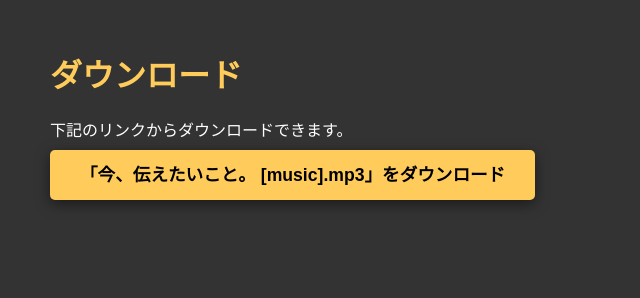
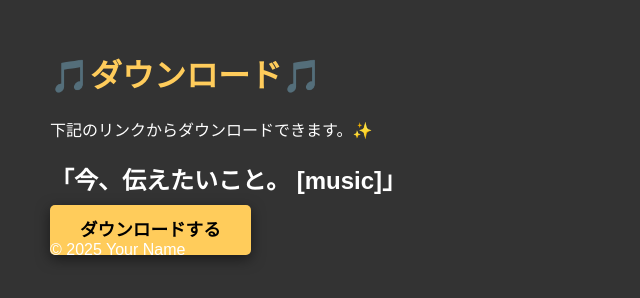
Before and after one commit to 0014des/music-download-site2, a plain HTML site: page index.html in a window 1280 px wide. Shown: the whole page, without its empty margins (0-640 px from the left). Drawn offline with Linux system fonts and the light colour scheme.

Commit message:
Update index.html

```diff
--- a/index.html
+++ b/index.html
@@ -7,11 +7,18 @@
   <meta name="author" content="あなたのお名前">
   <meta name="viewport" content="width=device-width,initial-scale=1">
   <link rel="stylesheet" href="style.css">
+  <link href='https://fonts.googleapis.com/css?family=Roboto+Slab' rel='stylesheet'>
   <title>ダウンロード</title>
 </head>
 <body>
-  <h1>ダウンロード</h1>
-  <p>下記のリンクからダウンロードできます。</p>
-  <a class="download-button" href="今、伝えたいこと。 [music].mp3" download>「今、伝えたいこと。 [music].mp3」をダウンロード</a>
+  <h1>🎵ダウンロード🎵</h1>
+  <p>下記のリンクからダウンロードできます。✨</p>
+
+  <div class="card">
+    <h2>「今、伝えたいこと。 [music]」</h2>
+    <a class="download-button" href="今、伝えたいこと。 [music].mp3" download>ダウンロードする</a>
+  </div>
+
+  <footer>© 2025 Your Name</footer>
 </body>
 </html>
```
